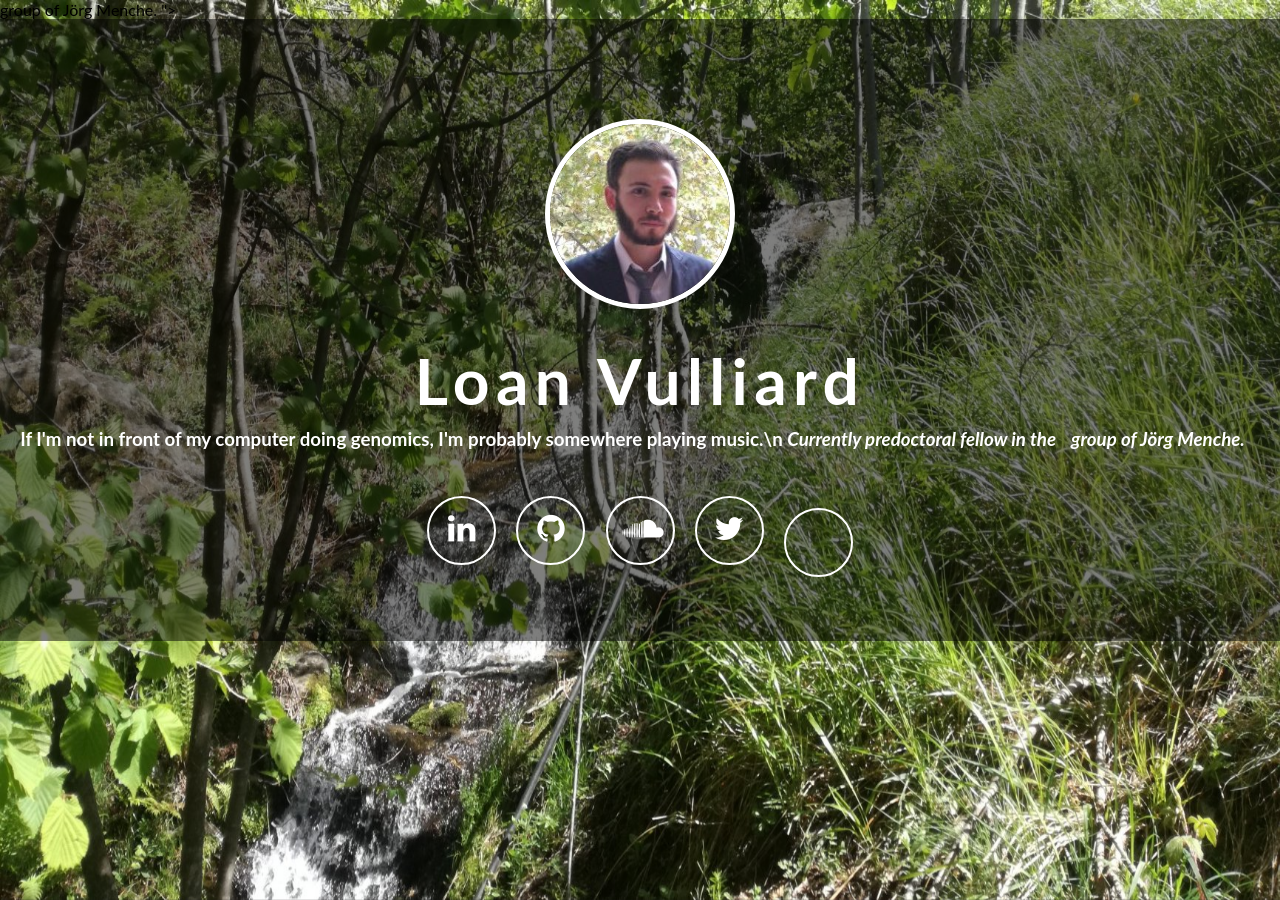
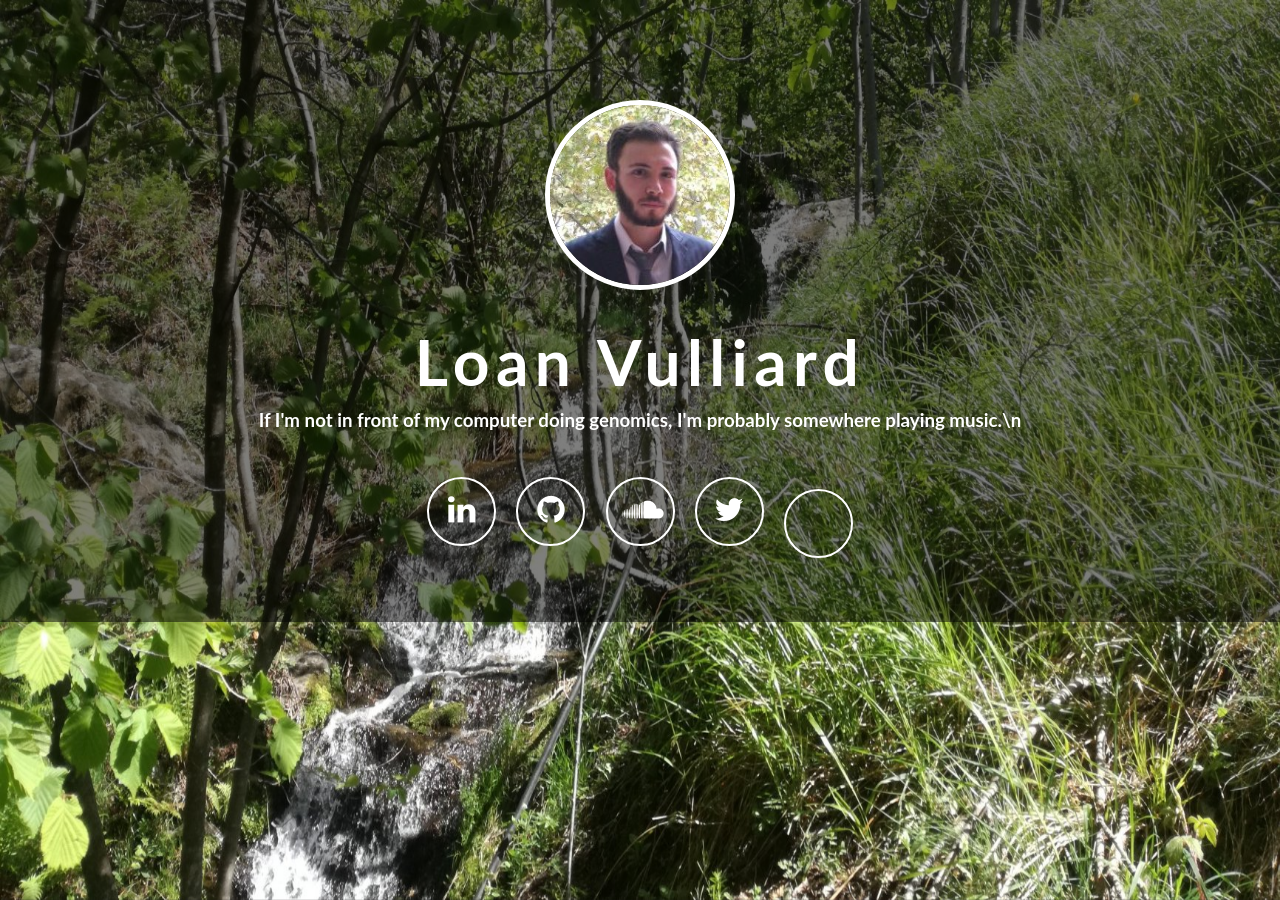
Before and after one commit to lvulliard/lvulliard.github.io, a Jekyll site: the page built from index.html, in a window 1280 px wide. Built offline with Jekyll 4.4.1, drawn with Linux system fonts in a browser that asks for light colours; nearby versions of some CDN libraries.

Commit message:
Update _config.yml

```diff
--- a/_config.yml
+++ b/_config.yml
@@ -2,7 +2,6 @@
 name: Loan Vulliard
 description: >
   If I'm not in front of my computer doing genomics, I'm probably somewhere playing music.\n
-  <i>Currently predoctoral fellow in the<a href="https://menchelab.com/">group of Jörg Menche.</a></i>
 url: "http://vulliard.loan"
 title: Loan Vulliard
 
```
